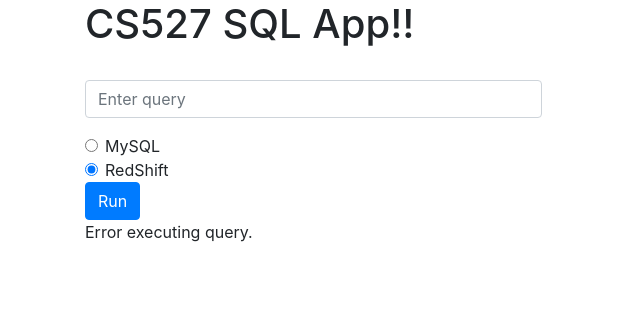
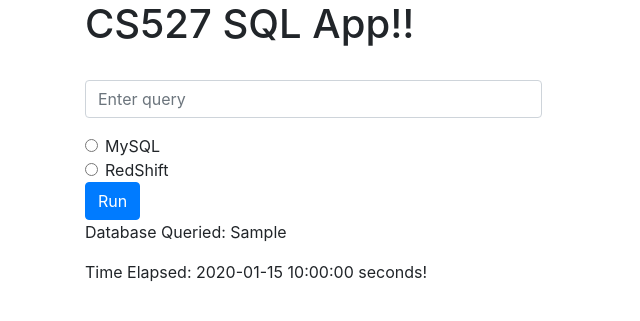
Before and after one commit to Hassan-Khurshid/Instacart-Webapp, a Flask app: template templates/index.html in a window 1280 px wide. Shown: the top 321 px of the page, without its empty margins (0-640 px from the left). Run offline with Flask 2, Linux system fonts and the light colour scheme; the template is opened without the code that fills it: most values are stand-ins (such as "Sample title", 1, 10 or a date in 2020); some libraries are stand-ins or nearby versions.

Commit message:
added time elapsed and jinja display blocks

```diff
--- a/app.py
+++ b/app.py
@@ -5,16 +5,35 @@ from sqlalchemy import exc
 #from flask_migrate import Migrate
 #from config import DevelopmentConfig
 import db_functions as db_functions
-
-
+import time
 
 
 app = Flask(__name__)
 
+# # Database setup #
+# db = SQLAlchemy(app=app)
 
-# Database setup #
-db = SQLAlchemy(app=app)
-#migrate = Migrate(app=app)
+
+
+# # mysql
+# db_username = 'group3'
+# db_password = 'group3pw!'
+# db_host = 'instacart-db.cbujeonilgtq.us-east-2.rds.amazonaws.com'
+# db_db = 'cs527_instacart'
+
+# # redshift
+# db_rs_username = 'group3'
+# db_rs_password = 'group3PW!'
+# db_rs_host = 'redshift-cluster-1.cw5prwl0hut7.us-east-2.redshift.amazonaws.com'
+# db_rs_db = 'instacart_red'
+
+
+# SQLALCHEMY_BINDS = {
+#     'mysql':        'mysql+pymysql://{}:{}@{}/{}'.format(db_username, db_password, db_host, db_db),
+#     'appmeta':      'jdbc:redshift://redshift-cluster-1.cw5prwl0hut7.us-east-2.redshift.amazonaws.com:5439/instacart_red'
+# }
+# db.create_all()
+
 
 @app.route("/")
 def index():
@@ -27,13 +46,16 @@ def runQuery():
         query = request.form['query']
         print('QUERY: ', query)
 
+        if query == "":
+            return render_template('index.html')
+
         database_type = request.form['dboption']
         print('DATABASE TYPE: ',database_type)
 
-
-        result = db_functions.executeQuery(query)
-        print('QUERY RESULT: ',result)
-        return render_template('index.html', query=result)
+        start_time = time.time()
+        result = db_functions.executeQuery(query, database_type)
+        end_time = time.time()
+        return render_template('index.html', query=result, db_type=database_type, time=(end_time-start_time))
 
 
 
--- a/templates/index.html
+++ b/templates/index.html
@@ -17,14 +17,14 @@
                 </div>
 
                 <div class="form-check">
-                    <input class="form-check-input" type="radio" name="dboption" id="mysql" value="mysql" checked>
+                    <input class="form-check-input" type="radio" name="dboption" id="mysql" value="mysql">
                     <label class="form-check-label" for="exampleRadios1">
                       MySQL
                     </label>
                 </div>
 
                 <div class="form-check">
-                    <input class="form-check-input" type="radio" name="dboption" id="redshift" value="redshift" checked>
+                    <input class="form-check-input" type="radio" name="dboption" id="redshift" value="redshift">
                     <label class="form-check-label" for="exampleRadios1">
                       RedShift
                     </label>
@@ -33,11 +33,16 @@
                 <button type="submit" class="btn btn-primary">Run</button>
             </form>
 
+            {% if db_type %}
+            <p>Database Queried: {{ db_type }}</p>
+            {% endif %}
 
             {% if query %}
-            <p>Results: {{ query }}!</p>
-            {% else %}
-            <p>Error executing query.</p>
+            <p>Results: {{ query }}</p>
+            {% endif %}
+
+            {% if time %}
+            <p>Time Elapsed: {{ time }} seconds!</p>
             {% endif %}
 
 
```
Also changed, not shown: db_functions.py (+19 -3 lines).
